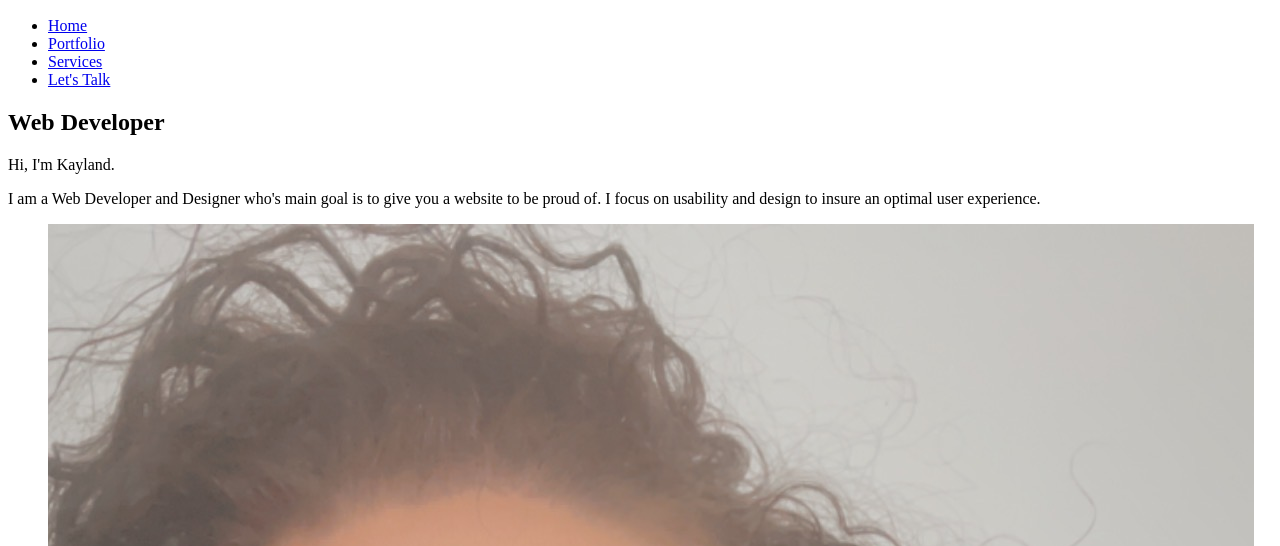
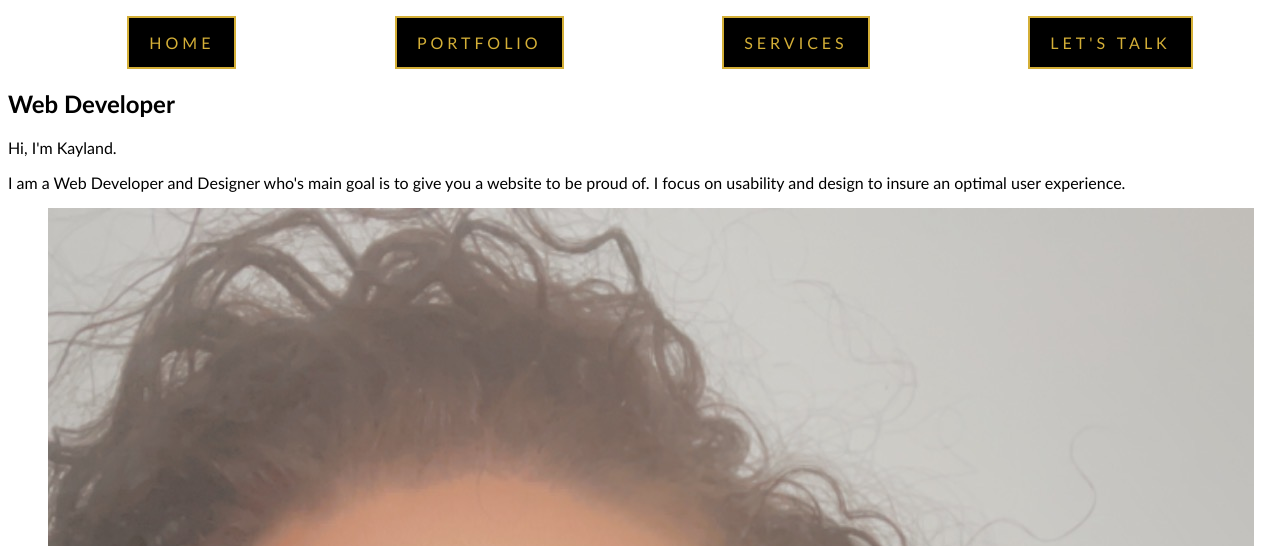
Before and after one commit to Kayland-Childress/K.Designs, a plain HTML site: page index.html in a window 1280 px wide. Shown: the part 224-770 px from the top of the page. Drawn offline with Linux system fonts and the light colour scheme.

Commit message:
changeed buttons

```diff
--- a/css/stylesheet.css
+++ b/css/stylesheet.css
@@ -0,0 +1,65 @@
+html
+{
+    box-sizing: border-box;
+}
+
+*,
+*:before,
+*:after{
+    box-sizing: inherit;
+}
+
+html body
+{
+    height: 100%;
+}
+
+body
+{
+    font-family: "Gill Sans", sans-serif;
+}
+
+/*--------Header Logo Image--------*/
+
+
+
+/*---------Buttons-----------*/
+
+ul
+{
+    list-style: none;
+    display:flex;
+    align-items: center;
+    justify-content:center;
+    justify-content: space-around;
+}
+
+nav a
+{
+    color:#d4af37;
+    text-decoration: none;
+    background: black;
+    padding:15px 20px;
+    transition:.5s ease;
+    border: 2px double #d4af37;
+    text-transform: uppercase;
+    font-weight: 100;
+    letter-spacing: .25em;
+    display: block;
+    border-radius: 0;
+    position: relative;
+    box-shadow: black 2px;
+}
+
+nav a:hover, nav a:active
+{
+    color: black;
+    border: 2px double black;
+    background:rgba(212, 175, 55, .8);
+    font: weight 100px;
+}
+
+a
+{
+    text-decoration: none;
+}
--- a/index.html
+++ b/index.html
@@ -12,13 +12,13 @@
 
 <body>
     <header>
-        <figure>
+        <figure class="logo">
             <img src="img/kdesignlogo.png" alt="logo"/>
         </figure>
     </header>
 
     <nav>
-        <ul>
+        <ul class="buttons">
             <li><a href="index.html">Home</a></li>
             <li><a href="portfolio.html">Portfolio</a></li>
             <li><a href="services.html">Services</a></li>
```
